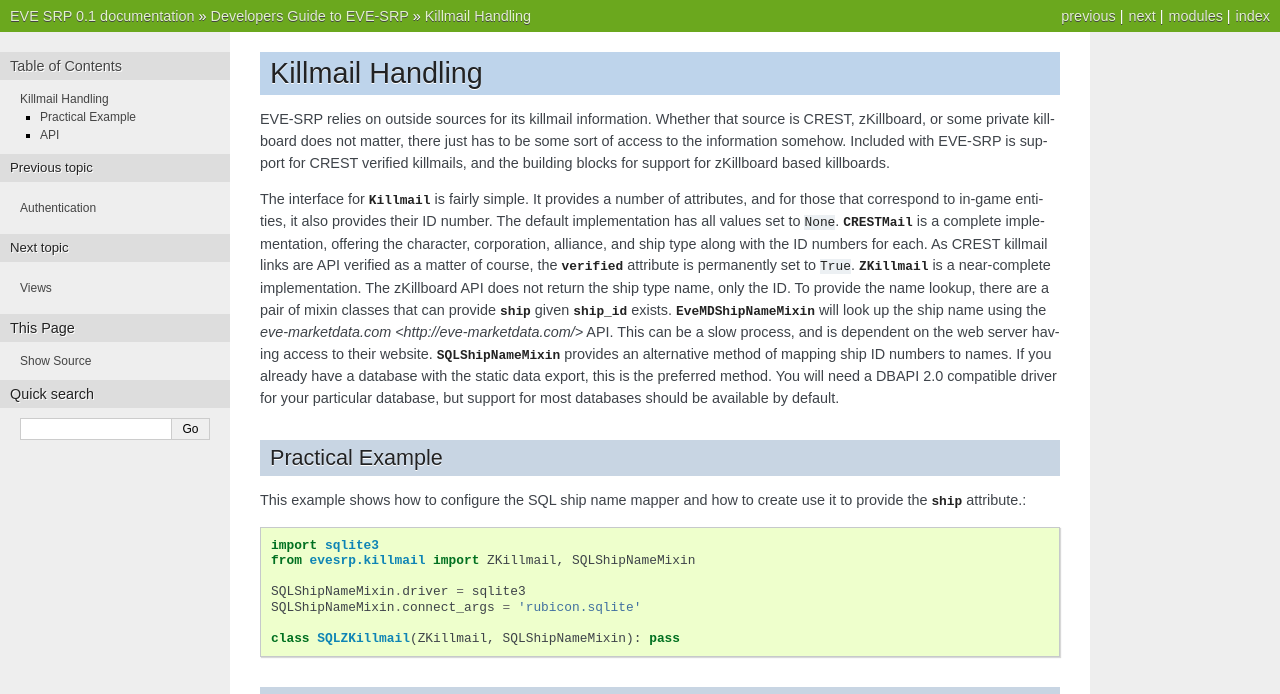
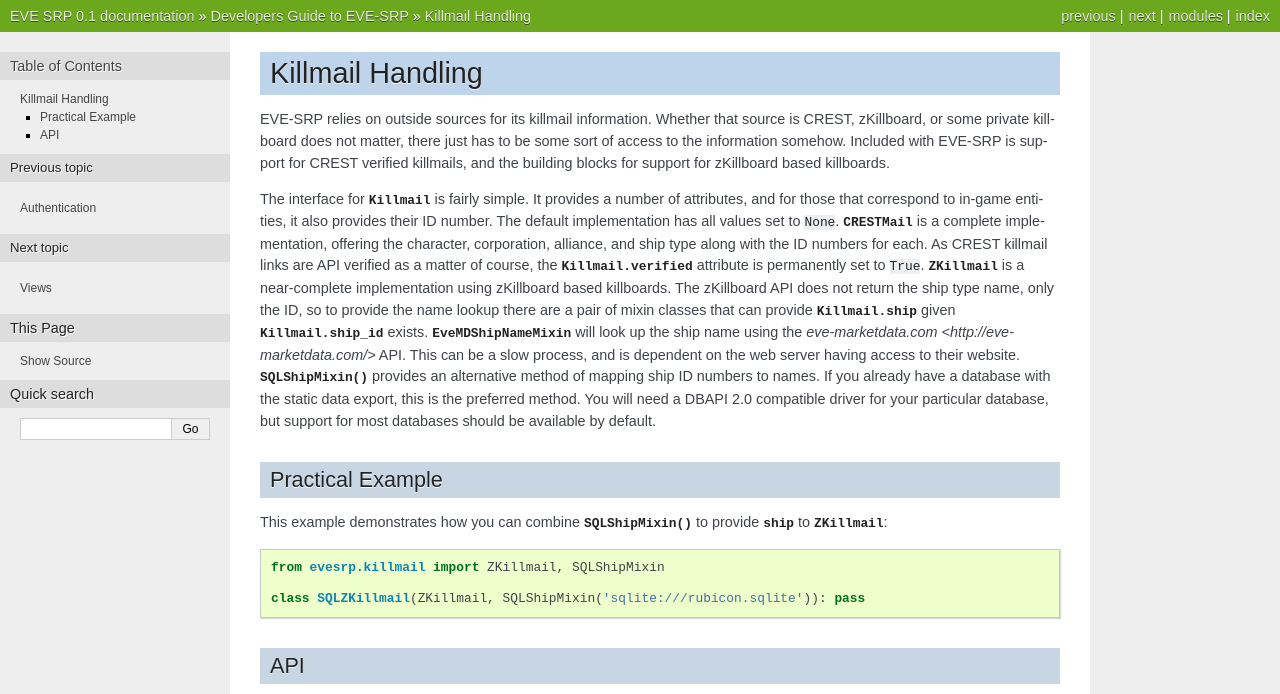
Before and after one commit to paxswill/evesrp, a Sphinx documentation site: the page built from doc/killmail.rst, in a window 1280 px wide. Shown: the top 694 px of the page. Built offline with Sphinx 7.4.7, drawn with Linux system fonts in a browser that asks for light colours; grey boxes are pictures that could not be loaded.

Commit message:
Update killmail documentation for new SQL mixin
Also reword some areas, just some minor editing.

```diff
--- a/doc/killmail.rst
+++ b/doc/killmail.rst
@@ -1,5 +1,7 @@
 Killmail Handling
 =================
+
+.. py:currentmodule:: evesrp.killmail
 
 EVE-SRP relies on outside sources for its killmail information. Whether that
 source is CREST, zKillboard, or some private killboard does not matter, there
@@ -7,22 +9,23 @@
 EVE-SRP is support for CREST verified killmails, and the building blocks for
 support for zKillboard based killboards.
 
-The interface for :py:class:`~evesrp.killmail.Killmail` is fairly simple. It
+The interface for :py:class:`Killmail` is fairly simple. It
 provides a number of attributes, and for those that correspond to in-game
 entities, it also provides their ID number. The default implementation has all
-values set to ``None``. :py:class:`~evesrp.killmail.CRESTMail` is a complete
+values set to ``None``. :py:class:`CRESTMail` is a complete
 implementation, offering the character, corporation, alliance, and ship type
 along with the ID numbers for each. As CREST killmail links are API verified as
-a matter of course, the :py:attr:`~evesrp.killmail.Killmail.verified` attribute
-is permanently set to ``True``. :py:class:`~evesrp.killmail.ZKillmail` is a
-near-complete implementation. The zKillboard API does not return the ship type
-name, only the ID. To provide the name lookup, there are a pair of mixin classes
-that can provide :py:attr:`~evesrp.killmail.Killmail.ship` given
-:py:attr:`~evesrp.killmail.Killmail.ship_id` exists.
-:py:class:`~evesrp.killmail.EveMDShipNameMixin` will look up the ship name
+a matter of course, the :py:attr:`Killmail.verified` attribute
+is permanently set to ``True``. :py:class:`ZKillmail` is a
+near-complete implementation using zKillboard based killboards.
+The zKillboard API does not return the ship type
+name, only the ID, so to provide the name lookup there are a pair of mixin
+classes that can provide :py:attr:`Killmail.ship` given
+:py:attr:`Killmail.ship_id` exists.
+:py:class:`EveMDShipNameMixin` will look up the ship name
 using the `eve-marketdata.com <http://eve-marketdata.com/>` API. This can be a
 slow process, and is dependent on the web server having access to their
-website. :py:class:`~evesrp.killmail.SQLShipNameMixin` provides an alternative
+website. :py:func:`~evesrp.killmail.SQLShipMixin` provides an alternative
 method of mapping ship ID numbers to names. If you already have a database with
 the static data export, this is the preferred method. You will need a DBAPI 2.0
 compatible driver for your particular database, but support for most databases
@@ -31,16 +34,12 @@
 Practical Example
 *****************
 
-This example shows how to configure the SQL ship name mapper and how to create
-use it to provide the :py:attr:`ship` attribute.::
+This example demonstrates how you can combine :py:func:`SQLShipMixin` to
+provide :py:attr:`~Killmail.ship` to :py:class:`ZKillmail`::
 
-    import sqlite3
-    from evesrp.killmail import ZKillmail, SQLShipNameMixin
+    from evesrp.killmail import ZKillmail, SQLShipMixin
 
-    SQLShipNameMixin.driver = sqlite3
-    SQLShipNameMixin.connect_args = 'rubicon.sqlite'
-
-    class SQLZKillmail(ZKillmail, SQLShipNameMixin): pass
+    class SQLZKillmail(ZKillmail, SQLShipMixin('sqlite:///rubicon.sqlite')): pass
 
 API
 ***
```
